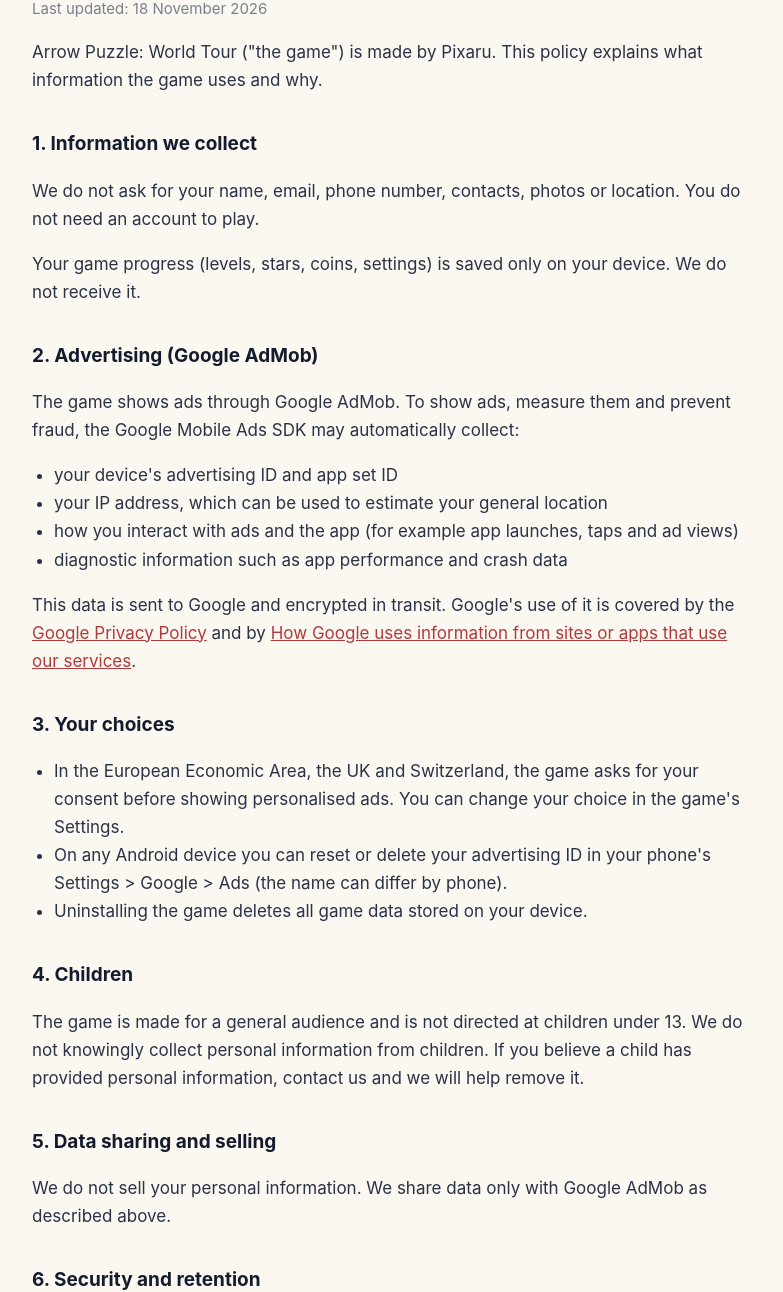
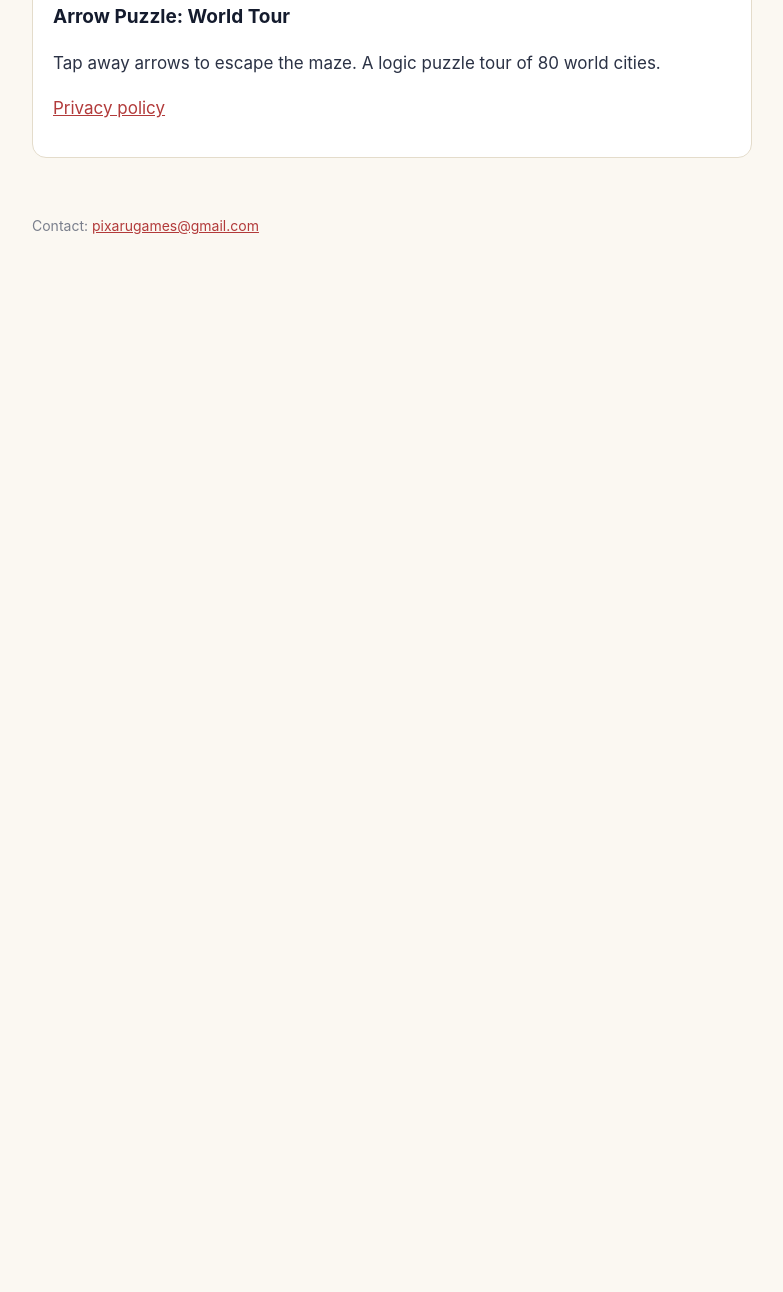
Before and after one commit to Pixarugames/pixarugames.github.io, a plain HTML site: page index.html in a window 1280 px wide. Shown: the part 162-1454 px from the top of the page, without its empty margins (248-1031 px from the left). After the commit the page ends 800 px from the top, so only its background shows below. Drawn offline with Linux system fonts and the light colour scheme.

Commit message:
Revise index.html for SEO and content structure
Updated the title and added a meta description for SEO. Enhanced the content structure with a new section for Pixaru Games.

```diff
--- a/index.html
+++ b/index.html
@@ -1,27 +1,6 @@
 <!DOCTYPE html><html lang="en"><head><meta charset="utf-8"><meta name="viewport" content="width=device-width,initial-scale=1">
-<title>Privacy Policy · Arrow Puzzle: World Tour</title><style>body{margin:0;background:#FBF8F2;color:#141B2D;font:17px/1.65 -apple-system,"Segoe UI",Roboto,Arial,sans-serif}main{max-width:720px;margin:0 auto;padding:48px 22px 80px}h1{font:600 34px/1.2 Georgia,serif;margin:0 0 6px}h2{font-size:19px;margin:34px 0 8px}p,li{color:#2B3245}.muted{color:#7A7F8C;font-size:15px}a{color:#B23A3A}ul{padding-left:22px}.card{border:1px solid #E4DCCB;border-radius:14px;padding:18px 20px;margin:14px 0;background:#fff}.card h2{margin:0 0 4px}footer{margin-top:56px;font-size:14px;color:#7A7F8C}</style></head><body><main>
-<p class="muted"><a href="../../">Pixaru Games</a></p>
-<h1>Arrow Puzzle: World Tour · Privacy Policy</h1><p class="muted">Last updated: 18 November 2026</p>
-<p>Arrow Puzzle: World Tour ("the game") is made by Pixaru. This policy explains what information the game uses and why.</p>
-<h2>1. Information we collect</h2>
-<p>We do not ask for your name, email, phone number, contacts, photos or location. You do not need an account to play.</p>
-<p>Your game progress (levels, stars, coins, settings) is saved only on your device. We do not receive it.</p>
-<h2>2. Advertising (Google AdMob)</h2>
-<p>The game shows ads through Google AdMob. To show ads, measure them and prevent fraud, the Google Mobile Ads SDK may automatically collect:</p>
-<ul><li>your device's advertising ID and app set ID</li><li>your IP address, which can be used to estimate your general location</li><li>how you interact with ads and the app (for example app launches, taps and ad views)</li><li>diagnostic information such as app performance and crash data</li></ul>
-<p>This data is sent to Google and encrypted in transit. Google's use of it is covered by the <a href="https://policies.google.com/privacy">Google Privacy Policy</a> and by <a href="https://policies.google.com/technologies/partner-sites">How Google uses information from sites or apps that use our services</a>.</p>
-<h2>3. Your choices</h2>
-<ul><li>In the European Economic Area, the UK and Switzerland, the game asks for your consent before showing personalised ads. You can change your choice in the game's Settings.</li>
-<li>On any Android device you can reset or delete your advertising ID in your phone's Settings &gt; Google &gt; Ads (the name can differ by phone).</li>
-<li>Uninstalling the game deletes all game data stored on your device.</li></ul>
-<h2>4. Children</h2>
-<p>The game is made for a general audience and is not directed at children under 13. We do not knowingly collect personal information from children. If you believe a child has provided personal information, contact us and we will help remove it.</p>
-<h2>5. Data sharing and selling</h2>
-<p>We do not sell your personal information. We share data only with Google AdMob as described above.</p>
-<h2>6. Security and retention</h2>
-<p>We do not run our own servers for the game, so we do not store your data. Data collected by Google is kept according to Google's policies.</p>
-<h2>7. Changes</h2>
-<p>If this policy changes, we will update this page and the date above.</p>
-<h2>8. Contact</h2>
-<p>Pixaru<br>Email: <a href="mailto:pixarugames@gmail.com">pixarugames@gmail.com</a></p>
-<footer>© 2026 Pixaru</footer></main></body></html>
+<title>Pixaru Games</title><meta name="description" content="Pixaru makes calm, clever puzzle games for Android."><style>body{margin:0;background:#FBF8F2;color:#141B2D;font:17px/1.65 -apple-system,"Segoe UI",Roboto,Arial,sans-serif}main{max-width:720px;margin:0 auto;padding:48px 22px 80px}h1{font:600 34px/1.2 Georgia,serif;margin:0 0 6px}h2{font-size:19px;margin:34px 0 8px}p,li{color:#2B3245}.muted{color:#7A7F8C;font-size:15px}a{color:#B23A3A}ul{padding-left:22px}.card{border:1px solid #E4DCCB;border-radius:14px;padding:18px 20px;margin:14px 0;background:#fff}.card h2{margin:0 0 4px}footer{margin-top:56px;font-size:14px;color:#7A7F8C}</style></head><body><main>
+<h1>Pixaru Games</h1><p class="muted">Calm, clever puzzle games for Android.</p>
+<div class="card"><h2>Arrow Puzzle: World Tour</h2><p>Tap away arrows to escape the maze. A logic puzzle tour of 80 world cities.</p>
+<p><a href="arrow-puzzle/privacy/">Privacy policy</a></p></div>
+<footer>Contact: <a href="mailto:pixarugames@gmail.com">pixarugames@gmail.com</a></footer></main></body></html>
```
